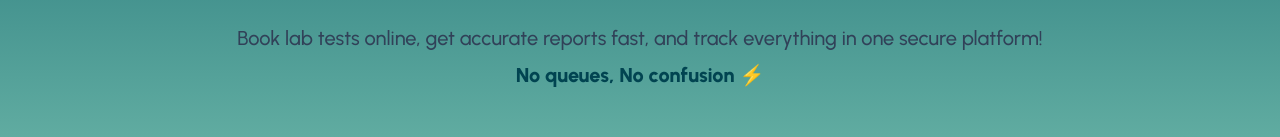
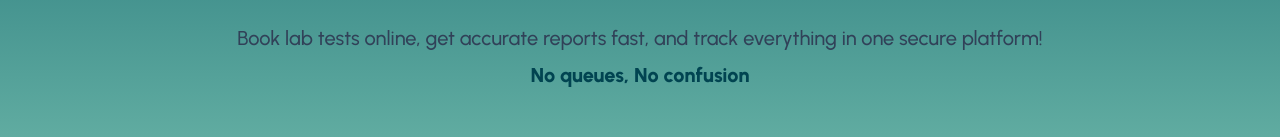
Before and after one commit to sidd-gupta05/CodeQuest, a Next.js app: page / in a window 1280 px wide. Shown: the part 278-415 px from the top of the page. Built offline with nearby package versions, Linux system fonts and the light colour scheme; no server answers.

Commit message:
remove Emoji

```diff
--- a/components/landingPage/HeroSection.tsx
+++ b/components/landingPage/HeroSection.tsx
@@ -46,7 +46,7 @@ export default function HeroSection() {
               Book lab tests online, get accurate reports fast, and track everything in one secure platform!
               <br />
               <span className="block mt-1 text-teal-900 font-semibold">
-                No queues, No confusion ⚡
+                No queues, No confusion
               </span>
             </p>
 
```
